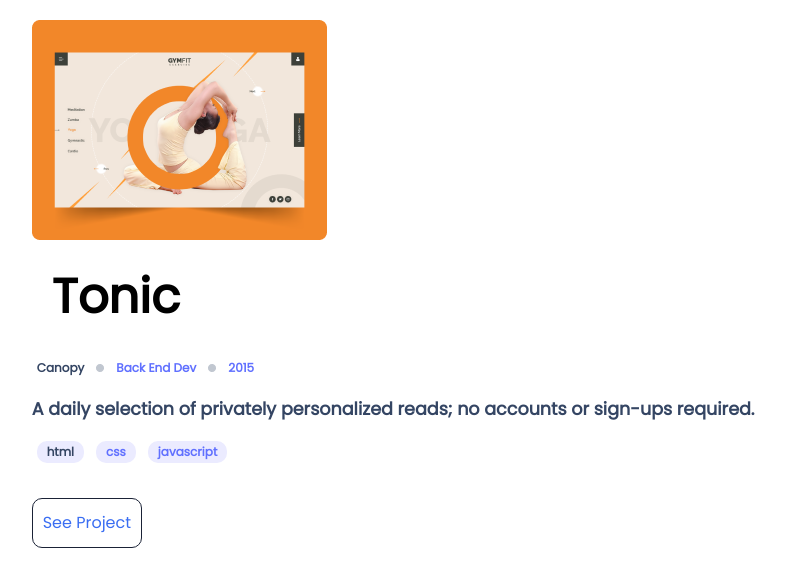
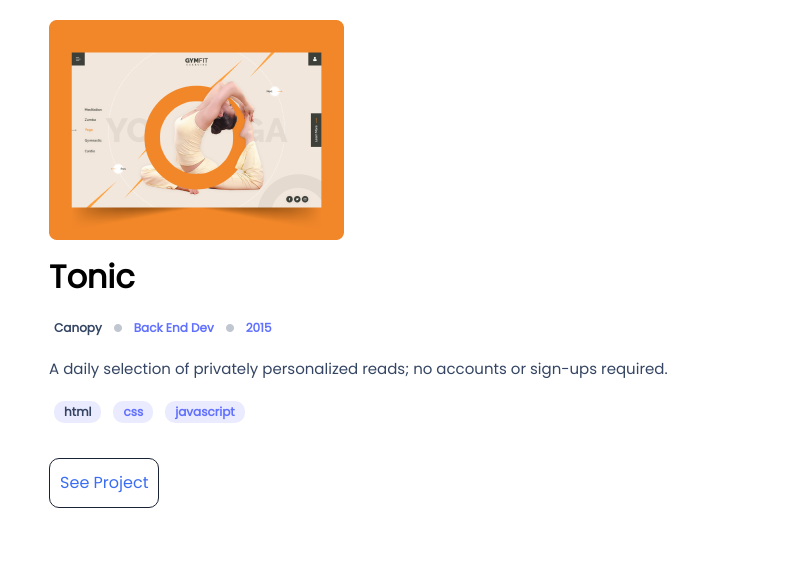
Before and after one commit to Alabi12/Mobile_First, a website: page tonic.html in a window 1280 px wide. Shown: the whole page, without its empty margins (77-863 px from the left). Drawn offline with Linux system fonts and the light colour scheme.

Commit message:
add the tonic page to the project

```diff
--- a/tonic.html
+++ b/tonic.html
@@ -16,7 +16,7 @@
                 <img src="images/tonic.png" alt="tonic-Page">
             </div>
             <div class="tonic">
-                <h1 class="Tonic">Tonic</h1>
+                <p>Tonic</p>
             </div>
             <div class="listitems">
             <ul>
@@ -29,10 +29,10 @@
             </div>
 
             <div class="selection">
-                <h3>A daily selection of
+                <p>A daily selection of
                     privately personalized
                     reads; no accounts or
-                    sign-ups required.</h3>
+                    sign-ups required.</p>
             </div>
             <div class="languages">
                 <ul>
```
